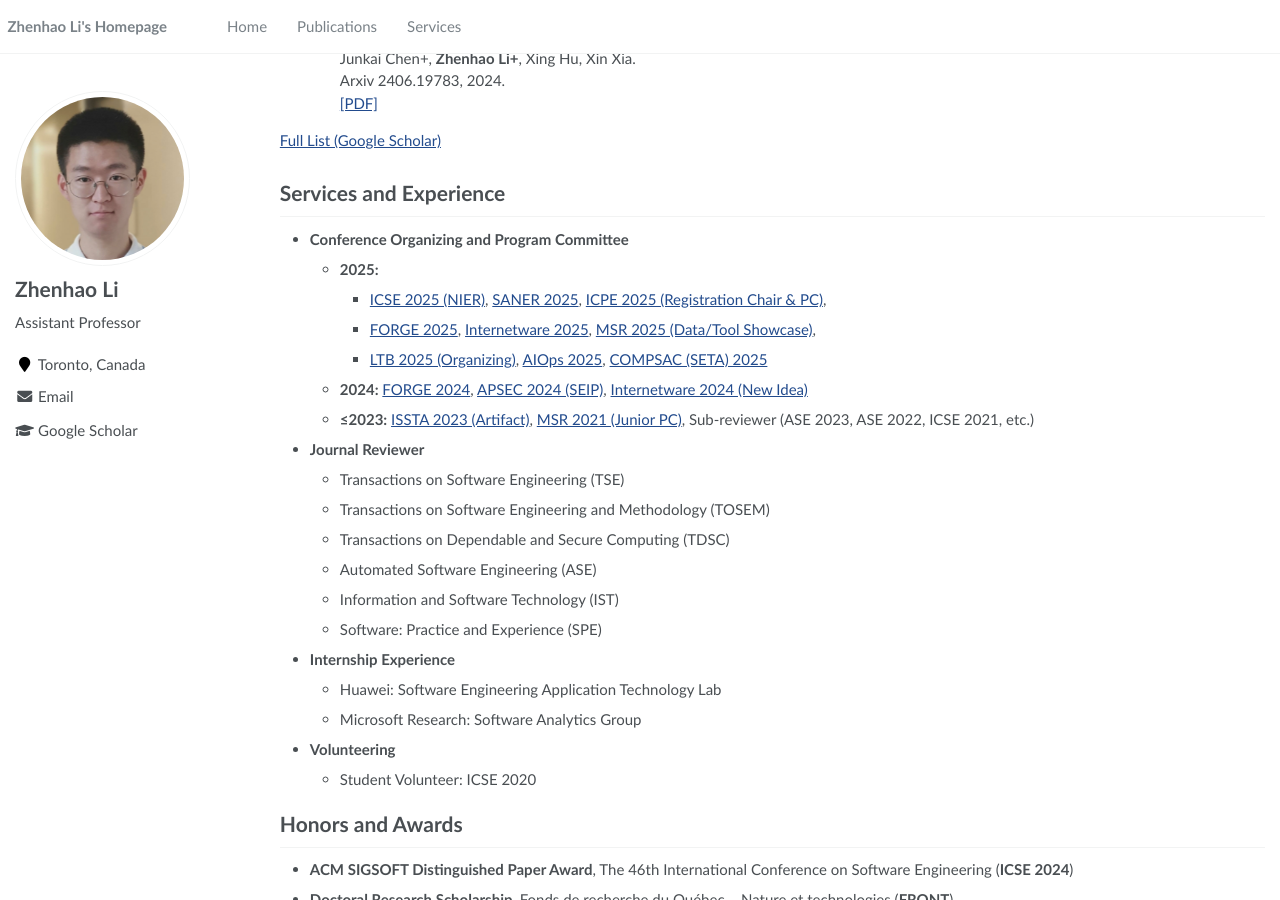
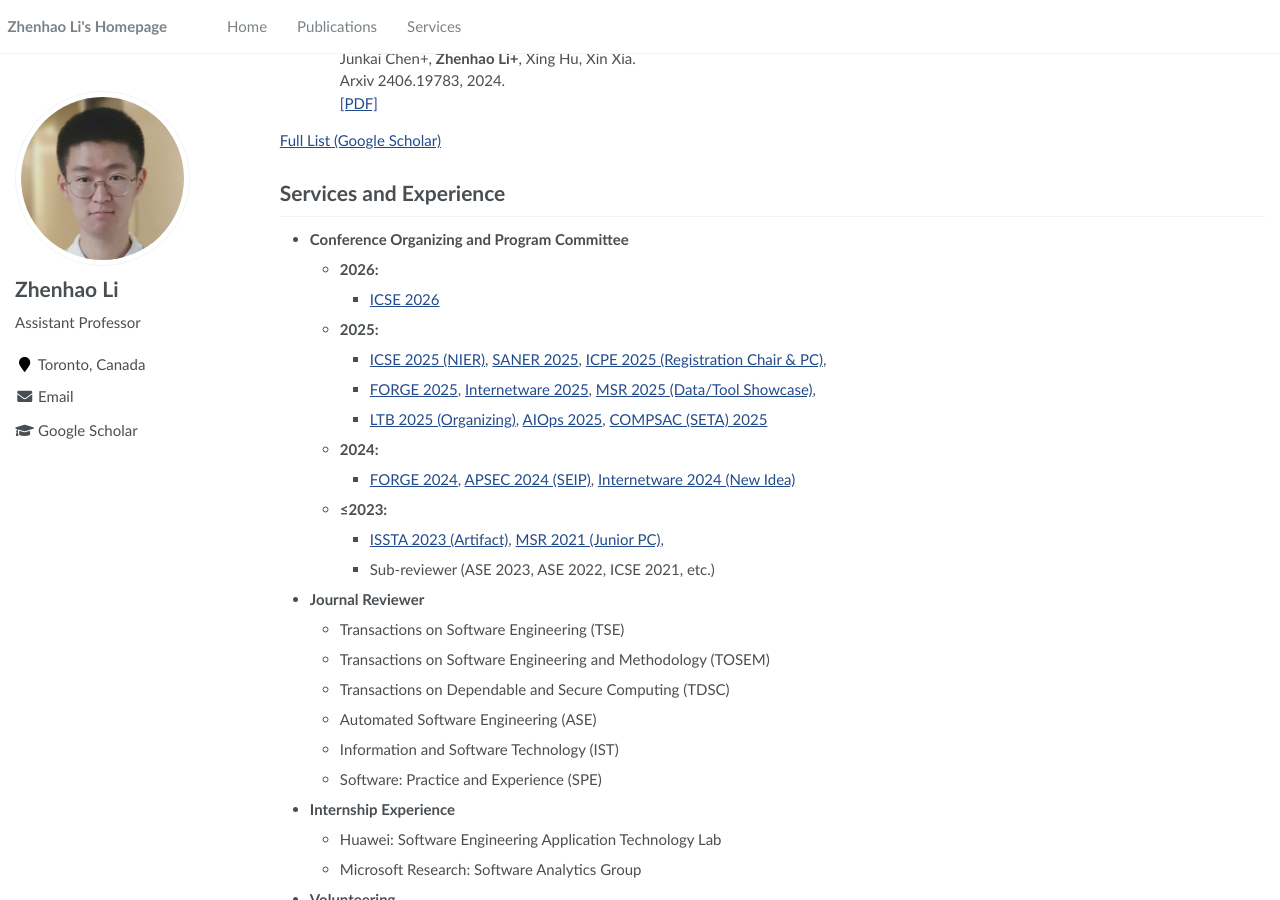
Before and after one commit to ginolzh/ginolzh.github.io, a Jekyll site: the page built from _pages/about.md, in a window 1280 px wide and 900 px high, scrolled down 1637 px. Built offline with Jekyll 4.4.1, drawn with Linux system fonts in a browser that asks for light colours.

Commit message:
Update about.md

```diff
--- a/_pages/about.md
+++ b/_pages/about.md
@@ -92,12 +92,17 @@
 Services and Experience
 ======
 * **Conference Organizing and Program Committee**
+  * **2026:**
+    * [ICSE 2026](https://conf.researchr.org/track/icse-2026/icse-2026-research-track)
   * **2025:**
     * [ICSE 2025 (NIER)](https://conf.researchr.org/track/icse-2025/icse-2025-nier), [SANER 2025](https://conf.researchr.org/track/saner-2025/saner-2025-papers), [ICPE 2025 (Registration Chair & PC)](https://icpe2025.spec.org/),
     * [FORGE 2025](https://conf.researchr.org/track/forge-2025/forge-2025-papers#Call-for-Papers), [Internetware 2025](https://conf.researchr.org/track/internetware-2025/internetware-2025-research-track), [MSR 2025 (Data/Tool Showcase)](https://2025.msrconf.org/track/msr-2025-data-and-tool-showcase-track),
     * [LTB 2025 (Organizing)](https://ltb2025.github.io/), [AIOps 2025](https://cloudintelligenceworkshop.org/CFP.html), [COMPSAC (SETA) 2025](https://ieeecompsac.computer.org/2025/seta/)
-  * **2024:** [FORGE 2024](https://conf.researchr.org/track/forge-2024/forge-2024-papers), [APSEC 2024 (SEIP)](https://conf.researchr.org/track/apsec-2024/apsec-2024-software-engineering-in-practice), [Internetware 2024 (New Idea)](https://conf.researchr.org/track/internetware-2024/internetware-2024-new-idea-track)
-  * **≤2023:** [ISSTA 2023 (Artifact)](https://conf.researchr.org/track/issta-2023/issta-2023-artifact-evaluation), [MSR 2021 (Junior PC)](https://2021.msrconf.org/committee/msr-2021-shadow-pc-shadow-pc-committee), Sub-reviewer (ASE 2023, ASE 2022, ICSE 2021, etc.)
+  * **2024:**
+    * [FORGE 2024](https://conf.researchr.org/track/forge-2024/forge-2024-papers), [APSEC 2024 (SEIP)](https://conf.researchr.org/track/apsec-2024/apsec-2024-software-engineering-in-practice), [Internetware 2024 (New Idea)](https://conf.researchr.org/track/internetware-2024/internetware-2024-new-idea-track)
+  * **≤2023:**
+    * [ISSTA 2023 (Artifact)](https://conf.researchr.org/track/issta-2023/issta-2023-artifact-evaluation), [MSR 2021 (Junior PC)](https://2021.msrconf.org/committee/msr-2021-shadow-pc-shadow-pc-committee),
+    * Sub-reviewer (ASE 2023, ASE 2022, ICSE 2021, etc.)
 * **Journal Reviewer**
   * Transactions on Software Engineering (TSE)
   * Transactions on Software Engineering and Methodology (TOSEM)
```
